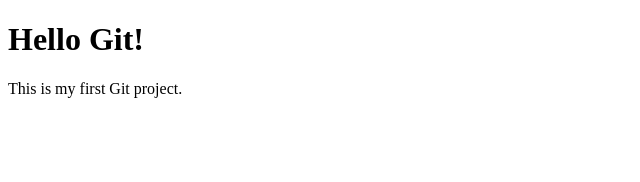
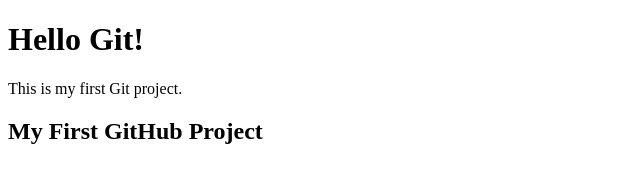
Before and after one commit to rahimullahafzali6-dotcom/My-First-Git-Project, a plain HTML site: page index.html in a window 1280 px wide. Shown: the whole page, without its empty margins (0-640 px from the left). Drawn offline with Linux system fonts and the light colour scheme.

Commit message:
Update index.html

```diff
--- a/index.html
+++ b/index.html
@@ -9,5 +9,7 @@
 
     <p>This is my first Git project.</p>
 
+    <h2>My First GitHub Project</h2>
+
 </body>
 </html>
```
